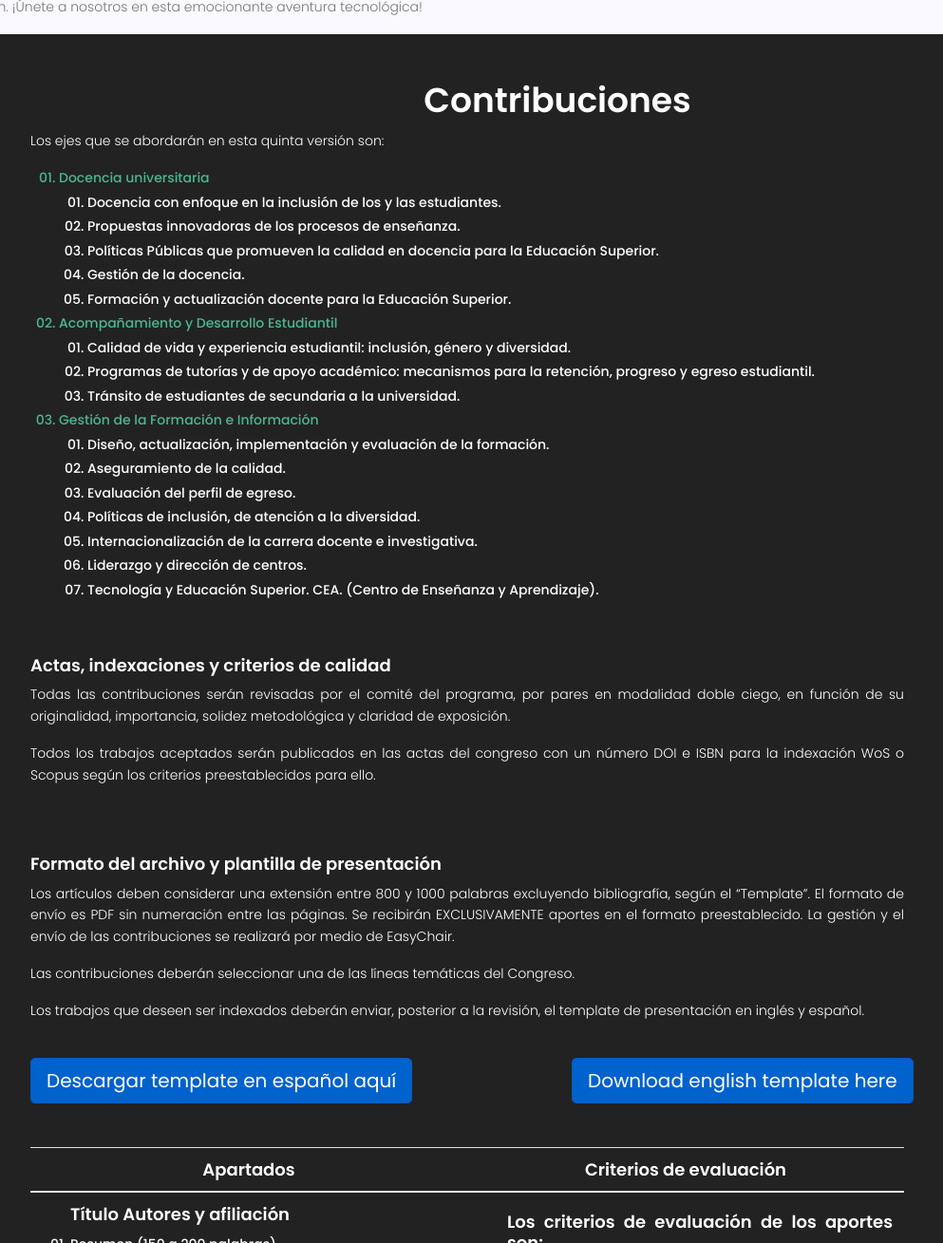
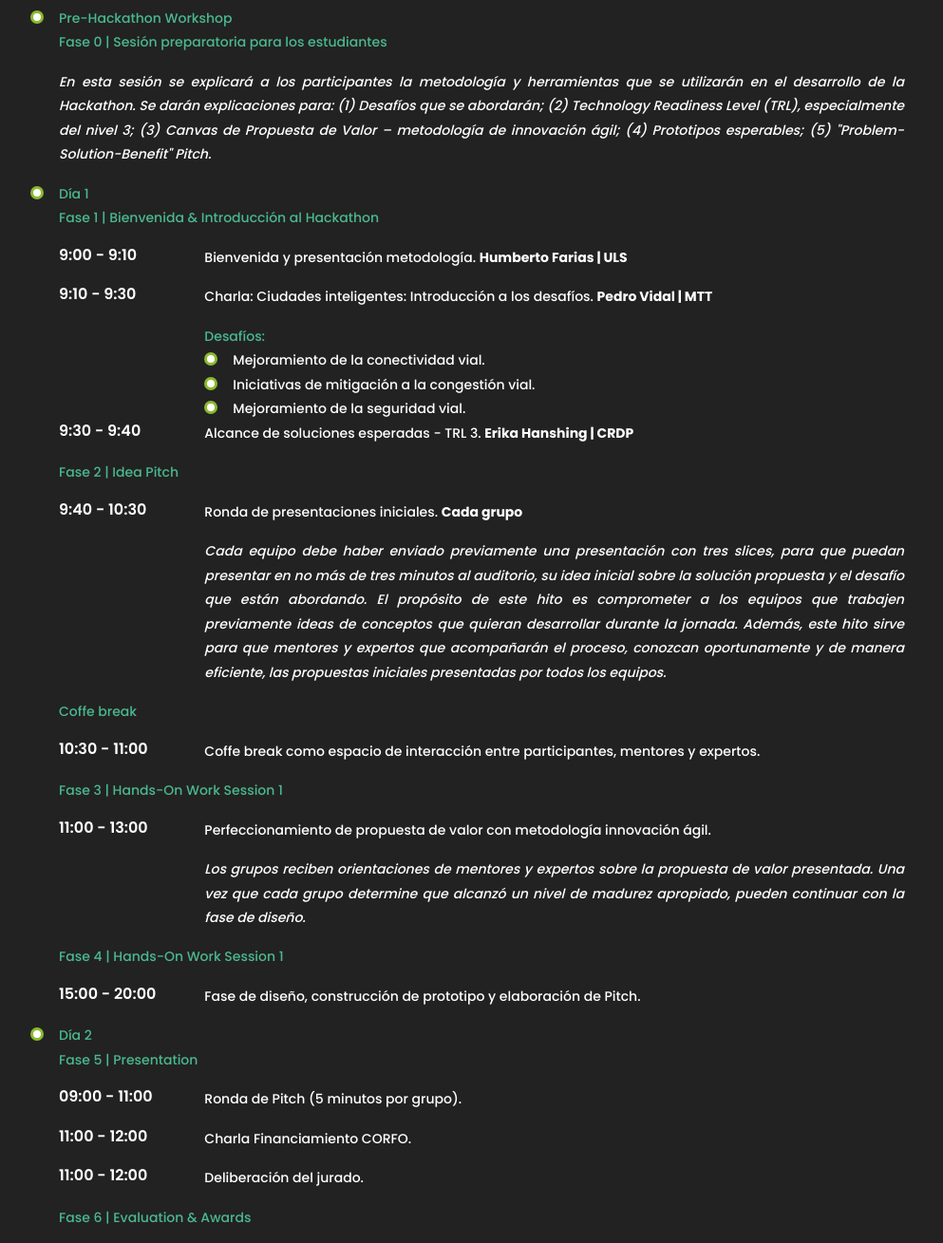
Before and after one commit to developBDULS/web-hackaton, a plain HTML site: page index.html in a window 1280 px wide. Shown: the part 1491-2800 px from the top of the page at 95% size, without its empty margins (53-1046 px from the left). Drawn offline with nearby package versions, Linux system fonts and the light colour scheme; some packages are replaced by stand-ins of ours; a script that the page names is missing.

Commit message:
change 'contribuciones' by 'metodoliga'

```diff
--- a/css/main.css
+++ b/css/main.css
@@ -883,6 +883,7 @@ h1, h2, h3, h4, h5, h6 {
     position: relative;
     padding-left: 30px;
     line-height: 1.82em !important;
+    font-weight: 500;
 }
 .unordered-list li:before {
     content: "";
--- a/index.html
+++ b/index.html
@@ -52,7 +52,7 @@
 				              <li><a href="#comite-cientifico">Comité Científico</a></li>
 				          	</ul>
 				          </li-->
-						<li><a href="#contribuciones">Contribuciones</a></li>
+						<li><a href="#metodologia">Metodología</a></li>
 						<li><a href="#pricing">Valores Inscripciones</a></li>
 						<li><a href="#dates">Fechas Importantes</a></li>
 						<!--li><a href="#registro">Registro</a></li-->
@@ -132,12 +132,6 @@
 						ganadores transformen sus ideas en empresas o proyectos reales que puedan contribuir
 						significativamente a la mejora de la movilidad en la Región de Coquimbo.
 					</p>
-					<p style="text-align: justify;">El <strong style="color: #4ab88f;">Congreso CODES 2023</strong>
-						Estamos emocionados de ver cómo las mentes creativas y apasionadas se unen en esta hackathon
-						para abordar los desafíos de movilidad que enfrentamos en nuestra comunidad y esperamos que este
-						evento sea un catalizador para soluciones innovadoras y sostenibles que beneficien a todos los
-						habitantes de la región. ¡Únete a nosotros en esta emocionante aventura tecnológica!
-					</p>
 				</div>
 				<section class="video-area col-lg-6 no-padding mt-70" style="padding-right: 30px;">
 					<div class="overlay overlay-bg"></div>
@@ -203,12 +197,12 @@
 	<!--End Conferencistas Area-->
 
 	<!-- Start Contributions -->
-	<section class="home-aboutus-area pb-100" id="contribuciones">
+	<section class="home-aboutus-area pb-100" id="metodologia">
 		<div class="container">
 			<div class="row d-flex justify-content-center">
 				<div class="menu-content col-lg-8 mt-5">
 					<div class="title text-center">
-						<h1 class="mb-10 text-white">Contribuciones</h1>
+						<h1 class="mb-10 text-white">Metodología</h1>
 					</div>
 					<!--<div class="countdown">
 								<div id="timer-contribuciones" class="text-black text-center"></div>
@@ -218,160 +212,155 @@
 			<div class="row" id="lineas">
 				<div class="col-lg-10">
 					<!--h3 class="text-white">Líneas</h3-->
-					<p class="text-white" style="text-align: justify;">Los ejes que se abordarán en esta quinta versión
-						son:</p>
-					<ol class="ordered-list">
-						<li style="text-align: justify; color: #4ab88f;">Docencia universitaria
-							<ul style="padding-left: 30px;">
-								<li class="text-white" style="text-align: justify;">Docencia con enfoque en la inclusión
-									de los y las estudiantes.
+					<ol class="unordered-list">
+						<li style="text-align: justify; color: #4ab88f;">Pre-Hackathon Workshop
+							<p>Fase 0 | Sesión preparatoria para los estudiantes</p>
+							<p class="text-white"><em>
+								En esta sesión se explicará a los participantes la metodología y herramientas que se
+								utilizarán en el desarrollo de la Hackathon. Se darán explicaciones para: (1) Desafíos
+								que se abordarán; (2) Technology Readiness Level (TRL), especialmente del nivel 3; (3)
+								Canvas de Propuesta de Valor – metodología de innovación ágil; (4) Prototipos
+								esperables; (5) "Problem-Solution-Benefit" Pitch.
+							</em></p>
 						</li>
-								<li class="text-white" style="text-align: justify;">Propuestas innovadoras de los
-									procesos de enseñanza.
-								</li>
-								<li class="text-white" style="text-align: justify;">Políticas Públicas que promueven la
-									calidad en docencia para la Educación Superior.
-								</li>
-								<li class="text-white" style="text-align: justify;">Gestión de la docencia.
-								</li>
-								<li class="text-white" style="text-align: justify;">Formación y actualización docente
-									para la Educación Superior.
-								</li>
-							</ul>
-						</li>
-						<li style="text-align: justify; color: #4ab88f;">Acompañamiento y Desarrollo Estudiantil
-							<ul style="padding-left: 30px;">
-								<li class="text-white" style="text-align: justify;">Calidad de vida y experiencia
-									estudiantil: inclusión, género y diversidad.
-								</li>
-								<li class="text-white" style="text-align: justify;">Programas de tutorías y de apoyo
-									académico: mecanismos para la retención, progreso y egreso estudiantil.
-								</li>
-								<li class="text-white" style="text-align: justify;">Tránsito de estudiantes de
-									secundaria a la universidad.
-								</li>
-							</ul>
-						</li>
-						<li style="text-align: justify; color: #4ab88f;">Gestión de la Formación e Información
-							<ul style="padding-left: 30px;">
-								<li class="text-white" style="text-align: justify;">Diseño, actualización,
-									implementación y evaluación de la formación.
-								</li>
-								<li class="text-white" style="text-align: justify;">Aseguramiento de la calidad.
-								</li>
-								<li class="text-white" style="text-align: justify;">Evaluación del perfil de egreso.
-								</li>
-								<li class="text-white" style="text-align: justify;">Políticas de inclusión, de atención
-									a la diversidad.
-								</li>
-								<li class="text-white" style="text-align: justify;">Internacionalización de la carrera
-									docente e investigativa.
-								</li>
-								<li class="text-white" style="text-align: justify;">Liderazgo y dirección de centros.
-								</li>
-								<li class="text-white" style="text-align: justify;">Tecnología y Educación Superior.
-									CEA. (Centro de Enseñanza y Aprendizaje).
-								</li>
-							</ul>
-						</li>
+						<li style="text-align: justify; color: #4ab88f;">Día 1
+							<p>Fase 1 | Bienvenida & Introducción al Hackathon</p>
+							<div class="row">
+								<div class="col-md-2">
+									<h5 class="text-white">9:00 - 9:10</h5>
+								</div>
+								<div class="col-md-10">
+									<p class="text-white">Bienvenida y presentación metodología. <strong>Humberto Farias
+											| ULS</strong></p>
+								</div>
+							</div>
+							<div class="row">
+								<div class="col-md-2">
+									<h5 class="text-white">9:10 - 9:30</h5>
+								</div>
+								<div class="col-md-10">
+									<p class="text-white">Charla: Ciudades inteligentes: Introducción a los desafíos.
+										<strong>Pedro Vidal | MTT</strong>
+									</p>
+									<ol>Desafíos:
+										<li style="text-align: justify; color: white;">Mejoramiento de la conectividad
+											vial.</li>
+										<li style="text-align: justify; color: white;">Iniciativas de mitigación a la
+											congestión vial.</li>
+										<li style="text-align: justify; color: white;">Mejoramiento de la seguridad
+											vial.</li>
 									</ol>
 								</div>
 							</div>
-			<div class="row" id="lineas" style="margin-top: 5%;">
-				<div class="col-lg-10">
-					<h4 class="text-white" style="text-align: justify;">Actas, indexaciones y criterios de calidad</h4>
-					<p class="text-white" style="text-align: justify; margin-top: 1%;">Todas las contribuciones serán
-						revisadas por el comité del programa, por pares en modalidad doble ciego, en función de su
-						originalidad, importancia, solidez metodológica y claridad de exposición.</p>
-					<p class="text-white" style="text-align: justify;">Todos los trabajos aceptados serán publicados en
-						las actas del congreso con un número DOI e ISBN para la indexación WoS o Scopus según los
-						criterios preestablecidos para ello.
-
+							<div class="row">
+								<div class="col-md-2">
+									<h5 class="text-white">9:30 - 9:40</h5>
+								</div>
+								<div class="col-md-10">
+									<p class="text-white">Alcance de soluciones esperadas - TRL 3. <strong>Erika
+											Hanshing | CRDP</strong></p>
+								</div>
+							</div>
+							<p>Fase 2 | Idea Pitch</p>
+							<div class="row">
+								<div class="col-md-2">
+									<h5 class="text-white">9:40 - 10:30</h5>
+								</div>
+								<div class="col-md-10">
+									<p class="text-white">Ronda de presentaciones iniciales. <strong>Cada grupo</strong>
+									</p>
+									<p class="text-white"><em>
+											Cada equipo debe haber enviado previamente una presentación con tres slices,
+											para que puedan presentar en no más de tres minutos al auditorio, su idea
+											inicial sobre la solución propuesta y el desafío que están abordando. El
+											propósito de este hito es comprometer a los equipos que trabajen previamente
+											ideas de conceptos que quieran desarrollar durante la jornada. Además, este
+											hito
+											sirve para que mentores y expertos que acompañarán el proceso, conozcan
+											oportunamente y de manera eficiente, las propuestas iniciales presentadas
+											por
+											todos los equipos.</em>
 									</p>
 								</div>
 							</div>
-			<div class="row" id="lineas" style="margin-top: 5%;">
-				<div class="col-lg-10">
-					<h4 class="text-white" style="text-align: justify;">Formato del archivo y plantilla de presentación
-					</h4>
-					<p class="text-white" style="text-align: justify; margin-top: 1%;">Los artículos deben considerar
-						una extensión entre 800 y 1000 palabras excluyendo bibliografía, según el “Template”. El formato
-						de envío es PDF sin numeración entre las páginas. Se recibirán EXCLUSIVAMENTE aportes en el
-						formato preestablecido. La gestión y el envío de las contribuciones se realizará por medio de
-						EasyChair.</p>
-					<p class="text-white" style="text-align: justify;">Las contribuciones deberán seleccionar una de las
-						líneas temáticas del Congreso.</p>
-					<p class="text-white" style="text-align: justify;">Los trabajos que deseen ser indexados deberán
-						enviar, posterior a la revisión, el template de presentación en inglés y español.</p>
-					<br>
+							<p>Coffe break</p>
+							<div class="row">
+								<div class="col-md-2">
+									<h5 class="text-white">10:30 - 11:00</h5>
+								</div>
+								<div class="col-md-10">
+									<p class="text-white">Coffe break como espacio de interacción entre participantes,
+										mentores y expertos.
+									</p>
 								</div>
 							</div>
-			<div class="row justify-content-around">
-				<div class="col-md-6">
-					<a href="/docs/SpanishTemplate_Mac.docm" target="_blank" class="btn btn-primary btn-lg active"
-						role="button" aria-pressed="true">Descargar template en español aquí</a>
+							<p>Fase 3 | Hands-On Work Session 1</p>
+							<div class="row">
+								<div class="col-md-2">
+									<h5 class="text-white">11:00 - 13:00</h5>
 								</div>
-				<div class="col-md-6">
-					<a href="/docs/EnglishTemplate_PC.docm" target="_blank" class="btn btn-primary btn-lg active"
-						role="button" aria-pressed="true">Download english template here</a>
+								<div class="col-md-10">
+									<p class="text-white">Perfeccionamiento de propuesta de valor con metodología
+										innovación ágil.
+									<p class="text-white"><em>Los grupos reciben orientaciones de mentores y expertos
+											sobre la propuesta de
+											valor presentada. Una vez que cada grupo determine que alcanzó un nivel de
+											madurez apropiado, pueden continuar con la fase de diseño.</em></p>
+									</p>
 								</div>
 							</div>
-			<br><br>
+							<p>Fase 4 | Hands-On Work Session 1</p>
 							<div class="row">
-				<div class="col-lg-10 table-responsive-md">
-					<table class="table">
-						<thead>
-							<tr>
-								<th class="col-md-6 text-white">
-									<h4 class="text-white">Apartados</h4>
-								</th>
-								<th class="col-md-6 text-white">
-									<h4 class="text-white">Criterios de evaluación</h4>
-								</th>
-							</tr>
-						</thead>
-						<tbody>
-							<tr>
-								<td style="text-align: justify;">
-									<ul class="ordered-list">
-										<h4 class="text-white" style="margin-bottom: 2%;">Título Autores y afiliación
-										</h4>
-										<li class="text-white">Resumen (150 a 200 palabras)</li>
-										<li class="text-white">Palabras Claves del tesauro de Eric (de 3 a 5)</li>
-									</ul>
-									<ul class="ordered-list">
-										<h4 class="text-white" style="margin-bottom: 2%; margin-top: 2%;">Desarrollo
-											(600 a 800 palabras)</h4>
-										<li class="text-white">Introducción</li>
-										<li class="text-white">Revisión Literatura</li>
-										<li class="text-white">Marco teórico</li>
-										<li class="text-white">Método</li>
-										<li class="text-white">Resultados</li>
-										<li class="text-white">Discusión</li>
-										<li class="text-white">Conclusiones</li>
-										<li class="text-white">Limitaciones y Futuras Investigaciones</li>
-									</ul>
-									<ul>
-										<h4 class="text-white" style="margin-bottom: 2%; margin-top: 2%;">Bibliografía
-											en formato Apa 7º edición.</h4>
-									</ul>
-								</td>
-								<td style="text-align: justify;">
-									<ul class="ordered-list">
-										<h4 class="text-white" style="margin-bottom: 2%; margin-top: 2%;">Los criterios
-											de evaluación de los aportes son:</h4>
-										<li class="text-white"> Concordancia con las temáticas del Congreso.</li>
-										<li class="text-white">Aporte y/u orientación de la propuesta para avanzar en la
-											mejora de los procesos de enseñanza, aprendizaje y gestión en la educación
-											superior desde la mirada SoTL.</li>
-										<li class="text-white">Claridad en la redacción.</li>
-										<li class="text-white">Fundamentación teórica adecuada.</li>
-										<li class="text-white">Formato ajustado a lo solicitado.</li>
-									</ul>
-								</td>
-							</tr>
-						</tbody>
-					</table>
+								<div class="col-md-2">
+									<h5 class="text-white">15:00 - 20:00</h5>
+								</div>
+								<div class="col-md-10">
+									<p class="text-white">Fase de diseño, construcción de prototipo y elaboración de
+										Pitch.
+
+								</div>
+							</div>
+						</li>
+						<li style="text-align: justify; color: #4ab88f;">Día 2
+							<p>Fase 5 | Presentation</p>
+							<div class="row">
+								<div class="col-md-2">
+									<h5 class="text-white">09:00 - 11:00</h5>
+								</div>
+								<div class="col-md-10">
+									<p class="text-white">Ronda de Pitch (5 minutos por grupo).
+								</div>
+							</div>
+							<div class="row">
+								<div class="col-md-2">
+									<h5 class="text-white">11:00 - 12:00</h5>
+								</div>
+								<div class="col-md-10">
+									<p class="text-white">Charla Financiamiento CORFO.
+								</div>
+							</div>
+							<div class="row">
+								<div class="col-md-2">
+									<h5 class="text-white">11:00 - 12:00</h5>
+								</div>
+								<div class="col-md-10">
+									<p class="text-white">Deliberación del jurado.
+								</div>
+							</div>
+							<p>Fase 6 | Evaluation & Awards</p>
+							<div class="row">
+								<div class="col-md-2">
+									<h5 class="text-white">12:00 - 13:00</h5>
+								</div>
+								<div class="col-md-10">
+									<p class="text-white">Ceremonia de Premiación y Clausura.</p>
+									<p class="text-white"><em>
+											Incluye saludos protocolares de autoridades.
+										</em></p>
+								</div>
+							</div>
+						</li>
+					</ol>
 				</div>
 			</div>
 			<div class="row" id="lineas" style="margin-top: 5%;">
```
Lines whose indentation alone changed are shown as unchanged.
